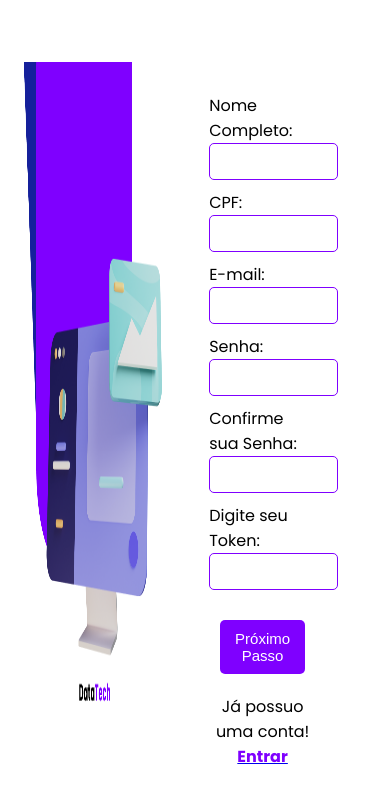
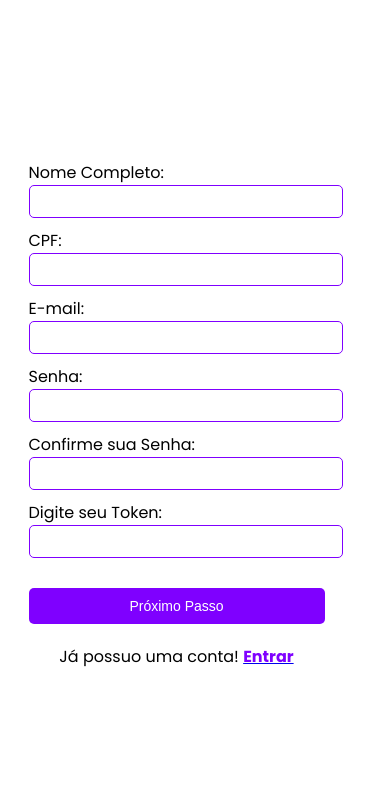
Before and after one commit to SPTECH-DataTech/DataTech, a website: page Web Application/public/cadastro.html in a window 390 px wide. Drawn offline with Linux system fonts and the light colour scheme; no server answers.

Commit message:
Atualizações responsividade e Direcionamento Cadastro para Login

```diff
--- a/Web Application/public/css/cadastro.css
+++ b/Web Application/public/css/cadastro.css
@@ -128,3 +128,46 @@ body {
     flex-direction: column;
     align-items: center;
 }
+
+
+/* Responsividade */
+@media (max-width: 768px) {
+    .container-formulario {
+        flex-direction: column;
+        width: 100%;
+    }
+
+    .imagem-1 {
+        display: none;
+    }
+
+    .formulario-cadastro {
+        width: 80%;
+        padding: 5%;
+        margin-right: 0;
+
+    }
+
+    .card-inputs {
+        width: 100%;
+    }
+
+    .botao {
+        width: 100%;
+    }
+}
+
+
+@media (max-width: 480px) {
+    body {
+        padding: 0 10px;
+    }
+
+    .card-inputs input {
+        padding: 8px;
+    }
+
+    .botao {
+        font-size: 14px;
+    }
+}
--- a/Web Application/public/js/cadastro.js
+++ b/Web Application/public/js/cadastro.js
@@ -63,10 +63,12 @@ function cadastrar() {
         alert("A confirmação de senha deve ser a mesma que a senha.")
         return false;
     }
-
-    let empresa = validarToken(token_informado);
-     if (!empresa) {
-        return ;
+    // let empresa = validarToken(token_informado);
+    //  if (!empresa) {
+    //     return ;
+    // }
+    else {
+     window.location.href = "./login.html"
     }
 
 
```
